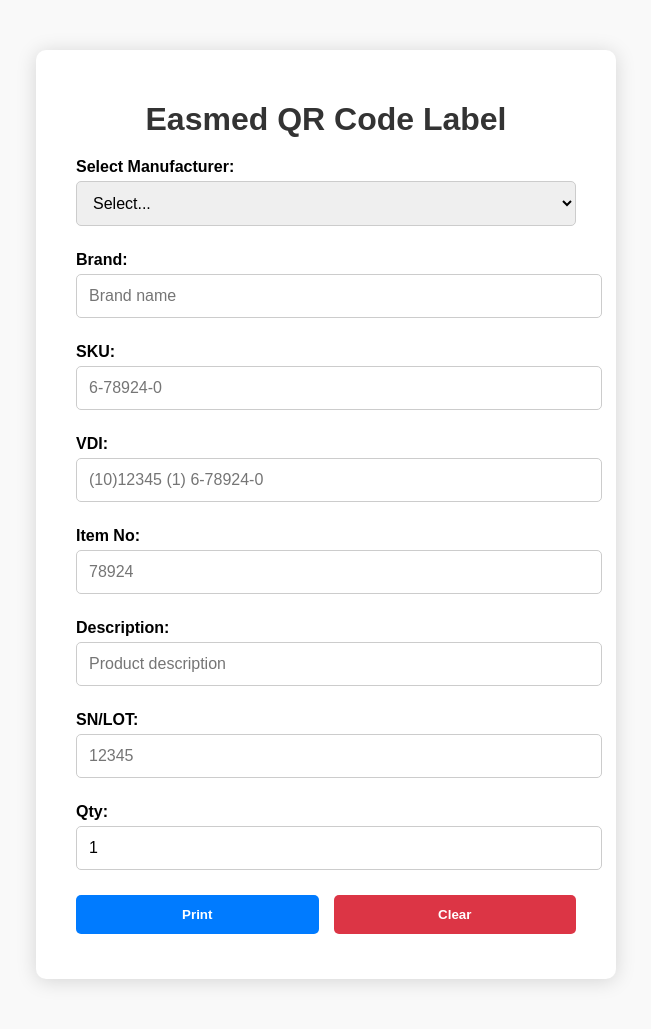
After one commit to LEONG-JL/QR-code-label, a Flask app: template templates/index.html in a window 1280 px wide. The commit adds this page. Shown: the whole page, without its empty margins (314-965 px from the left). Run offline with Flask 3, Linux system fonts and the light colour scheme; the template is opened without the code that fills it, so the values that code supplies are empty.

Commit message:
minor adjustments

```diff
--- a/static/styles.css
+++ b/static/css/styles.css
@@ -28,29 +28,33 @@
     text-align: left;
 }
 
-input[type="text"] {
+.input-group {
+    margin-bottom: 15px;
+}
+
+input[type="text"], input[type="number"], select {
     width: 100%;
     padding: 12px;
-    margin-bottom: 20px;
     border-radius: 5px;
     border: 1px solid #ccc;
     font-size: 16px;
+    margin-bottom: 10px;
 }
 
-button, .btn {
+button {
     padding: 12px 20px;
     border-radius: 5px;
     border: none;
     color: #fff;
     cursor: pointer;
     font-weight: bold;
+    width: 100%;
+    margin-bottom: 15px;
     background-color: #007bff;
     text-decoration: none;
-    width: 100%;
-    margin-bottom: 15px;
 }
 
-button:hover, .btn:hover {
+button:hover {
     opacity: 0.9;
 }
 
@@ -62,16 +66,11 @@
     background-color: #c82333;
 }
 
-.qr-codes {
+.button-group {
     display: flex;
-    justify-content: center;
-    gap: 20px;
-    margin: 20px 0;
+    gap: 15px;
 }
 
-img {
-    width: 150px;
-    height: 150px;
-    border-radius: 10px;
-    border: 2px solid #ddd;
+.button-group button {
+    flex: 1;
 }
--- /dev/null
+++ b/static/js/script.js
@@ -0,0 +1,44 @@
+// Add manufacturer search functionality and input correlation
+
+document.addEventListener('DOMContentLoaded', () => {
+    const manufacturerSelect = document.getElementById('manufacturer');
+    const brandInput = document.getElementById('brand');
+    const itemNoInput = document.getElementById('item-no');
+    const skuInput = document.getElementById('sku');
+
+    // Sample manufacturer and brand correlation
+    const manufacturerData = {
+        'Brand 1': '78924',
+        'Brand 2': '65432',
+        'Brand 3': '12345'
+    };
+
+    // Auto-fill item number based on manufacturer selection
+    manufacturerSelect.addEventListener('change', (e) => {
+        const selectedManufacturer = e.target.value;
+        if (manufacturerData[selectedManufacturer]) {
+            itemNoInput.value = manufacturerData[selectedManufacturer];
+            skuInput.value = manufacturerData[selectedManufacturer] + '-0';
+            brandInput.value = selectedManufacturer;
+        } else {
+            itemNoInput.value = '';
+            skuInput.value = '';
+            brandInput.value = '';
+        }
+    });
+
+    // Simple search function for manufacturer dropdown
+    const searchManufacturers = (query) => {
+        const options = Array.from(manufacturerSelect.options);
+        const matchingOption = options.find(option => option.text.toLowerCase().startsWith(query.toLowerCase()));
+        if (matchingOption) {
+            manufacturerSelect.value = matchingOption.value;
+            manufacturerSelect.dispatchEvent(new Event('change'));
+        }
+    };
+
+    // Bind the brand input to search manufacturers
+    brandInput.addEventListener('input', (e) => {
+        searchManufacturers(e.target.value);
+    });
+});
--- /dev/null
+++ b/templates/index.html
@@ -0,0 +1,67 @@
+<!DOCTYPE html>
+<html lang="en">
+<head>
+    <meta charset="UTF-8">
+    <meta name="viewport" content="width=device-width, initial-scale=1.0">
+    <title>Easmed QR Code</title>
+    <link rel="stylesheet" href="styles.css">
+</head>
+<body>
+    <div class="container">
+        <h1>Easmed QR Code Label</h1>
+
+        <form action="https://your-backend.onrender.com/lmt/" method="POST">
+            <div class="input-group">
+                <label for="manufacturer">Select Manufacturer:</label>
+                <select id="manufacturer" name="manufacturer" required>
+                    <option value="">Select...</option>
+                    <option value="Brand 1">Brand 1</option>
+                    <option value="Brand 2">Brand 2</option>
+                    <option value="Brand 3">Brand 3</option>
+                </select>
+            </div>
+
+            <div class="input-group">
+                <label for="brand">Brand:</label>
+                <input type="text" id="brand" name="brand" placeholder="Brand name" required>
+            </div>
+
+            <div class="input-group">
+                <label for="sku">SKU:</label>
+                <input type="text" id="sku" name="sku" placeholder="6-78924-0" required>
+            </div>
+
+            <div class="input-group">
+                <label for="vdi">VDI:</label>
+                <input type="text" id="vdi" name="vdi" placeholder="(10)12345 (1) 6-78924-0" required>
+            </div>
+
+            <div class="input-group">
+                <label for="item-no">Item No:</label>
+                <input type="text" id="item-no" name="item-no" placeholder="78924" required>
+            </div>
+
+            <div class="input-group">
+                <label for="description">Description:</label>
+                <input type="text" id="description" name="description" placeholder="Product description" required>
+            </div>
+
+            <div class="input-group">
+                <label for="serial">SN/LOT:</label>
+                <input type="text" id="serial" name="serial" placeholder="12345" required>
+            </div>
+
+            <div class="input-group">
+                <label for="quantity">Qty:</label>
+                <input type="number" id="quantity" name="quantity" min="1" value="1" required>
+            </div>
+
+            <div class="button-group">
+                <button type="submit">Print</button>
+                <button type="reset" class="clear-btn">Clear</button>
+            </div>
+        </form>
+    </div>
+    <script src="/script.js"></script>
+</body>
+</html>
```
Also changed, not shown: index.html (deleted, +0 -50 lines).
